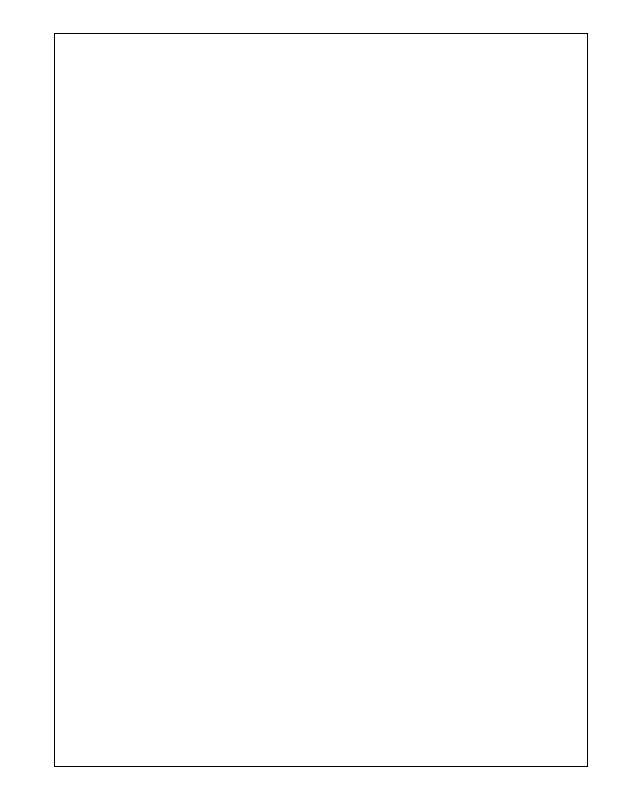
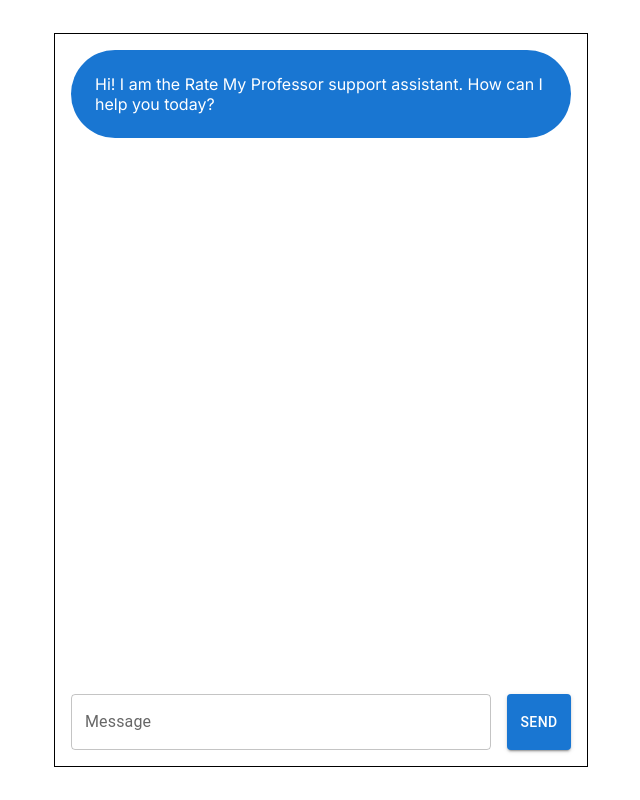
Before and after one commit to JessiP23/songs-rag, a Next.js app: page / in a window 1280 px wide. Shown: the whole page, without its empty margins (319-959 px from the left). Built offline with nearby package versions, Linux system fonts and the light colour scheme.

Commit message:
frontend completed

```diff
--- a/app/page.js
+++ b/app/page.js
@@ -1,5 +1,5 @@
 'use client'
-import { Box, Stack } from "@mui/material";
+import { Box, Button, Stack, TextField } from "@mui/material";
 import Image from "next/image";
 import { useState } from "react";
 
@@ -12,7 +12,7 @@
   ])
   const [message, setMessage] = useState('')
   const sendMessage = async() => {
-    setMessages=((messages) => [
+    setMessages((messages) => [
       ...messages,
       {role: 'user', content: message},
       {role: 'assistant', content: ''}
@@ -62,14 +62,24 @@
       alignItems="center"
     >
       <Stack direction="column" width="500px" height="700px" border="1px solid black" p={2} spacing={3}>
+        <Stack direction='column' spacing={2} flexGrow={1} overflow='auto' maxHeight="100%">
         {
-          messages.map((message, index) => {
+          messages.map((message, index) => (
             <Box key={index} display="flex" justifyContent={message.role === 'assistant' ? 'flex-start' : 'flex-end'}>
               <Box bgcolor={message.role === 'assistant' ? 'primary.main' : 'secondary.main'} color="white" borderRadius={16} p={3}>
                 {message.content}
               </Box>
             </Box>
-          })}
+          ))}
+          </Stack>
+          <Stack direction='row' spacing={2}>
+            <TextField label="Message" fullWidth value={message} onChange={(e) => {
+              setMessage(e.target.value)
+            }} />
+            <Button variant="contained" onClick={sendMessage}>
+              Send
+            </Button>
+          </Stack>
       </Stack>
     </Box>
   );
```
